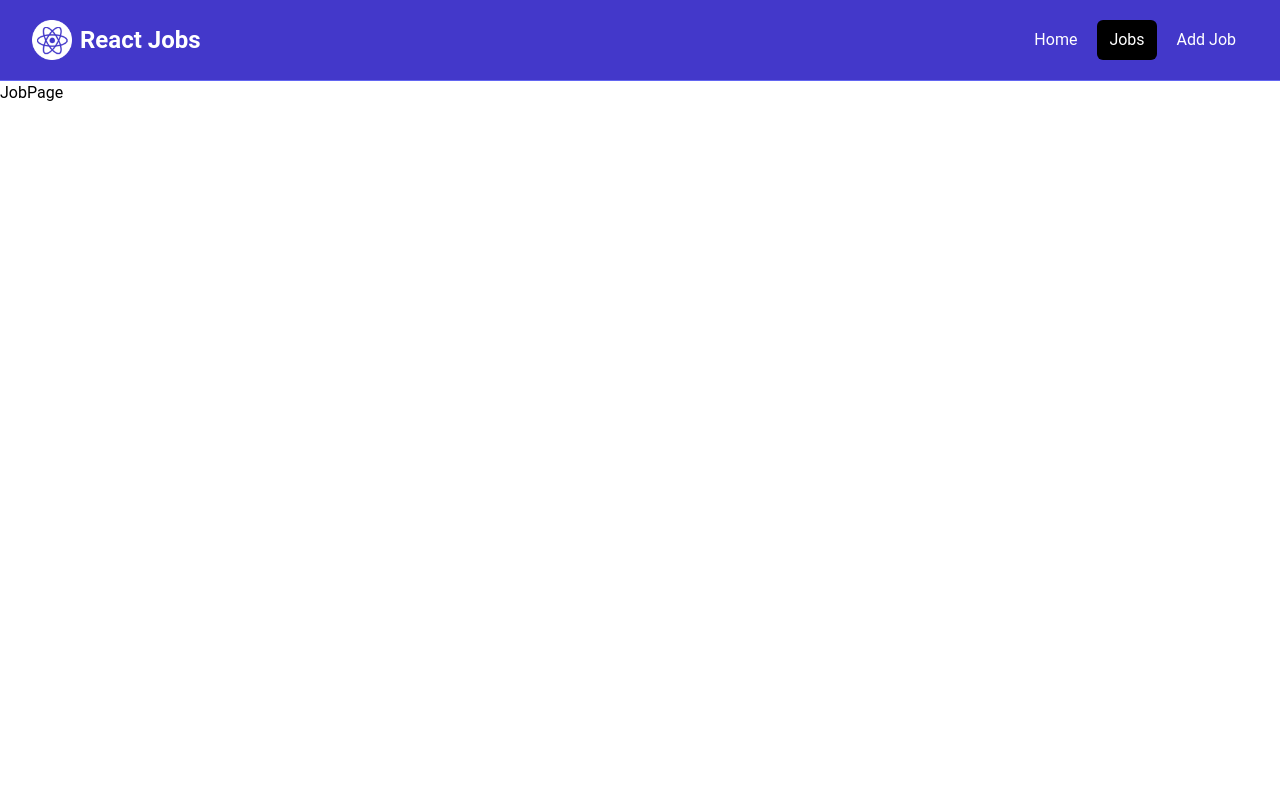
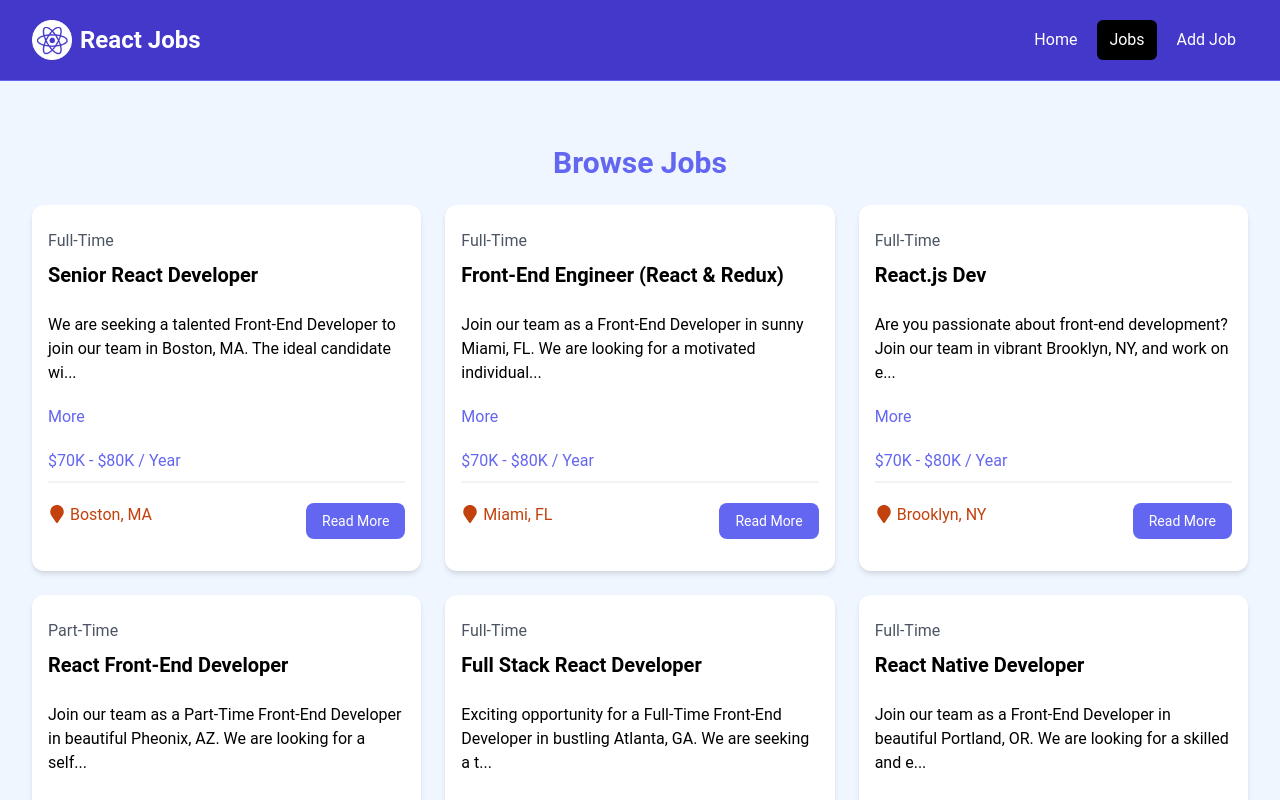
Before and after one commit to Pjoterooo/ReactJobs, a React (Vite) app: page /jobs in a window 1280 px wide. Shown: the top 800 px of the page. Built offline with nearby package versions, Linux system fonts and the light colour scheme.

Commit message:
updateJobsPageAndAddPropsToJobListings

```diff
--- a/src/components/JobListings/JobListings.tsx
+++ b/src/components/JobListings/JobListings.tsx
@@ -1,16 +1,17 @@
 import jobs from "../../jobs.json";
+import { JobListingsInterface } from "../../types/types";
 import JobListing from "./components/JobListing";
 
-export const JobListings = () => {
-  const recentJobs = jobs.slice(0, 3);
+export const JobListings: React.FC<JobListingsInterface> = ({ isHome }) => {
+  const jobListings = isHome ? jobs.slice(0, 3) : jobs;
   return (
     <section className="bg-blue-50 px-4 py-10">
       <div className="container-xl lg:container m-auto">
         <h2 className="text-3xl font-bold text-indigo-500 mb-6 text-center">
-          Browse Jobs
+          {isHome ? "Recent Jobs" : "Browse Jobs"}
         </h2>
         <div className="grid grid-cols-1 md:grid-cols-3 gap-6">
-          {recentJobs.map((job) => (
+          {jobListings.map((job) => (
             <JobListing key={job.id} job={job} />
           ))}
         </div>
--- a/src/pages/HomePage.tsx
+++ b/src/pages/HomePage.tsx
@@ -8,7 +8,7 @@
     <>
       <Hero />
       <HomeCards />
-      <JobListings />
+      <JobListings isHome={true}/>
       <ViewAllJobs />
     </>
   );
--- a/src/pages/JobPage.tsx
+++ b/src/pages/JobPage.tsx
@@ -1,5 +1,11 @@
+import JobListings from "../components/JobListings/JobListings";
+
 const JobPage = () => {
-  return <div>JobPage</div>;
+  return (
+    <section className="bg-blue-50 px-4 py-6">
+      <JobListings isHome={false}/>
+    </section>
+  );
 };
 
 export default JobPage;
--- a/src/types/types.tsx
+++ b/src/types/types.tsx
@@ -16,3 +16,7 @@
 export interface JobListingInterface {
   job: JobsInterface;
 }
+
+export interface JobListingsInterface {
+  isHome: boolean;
+}
```
